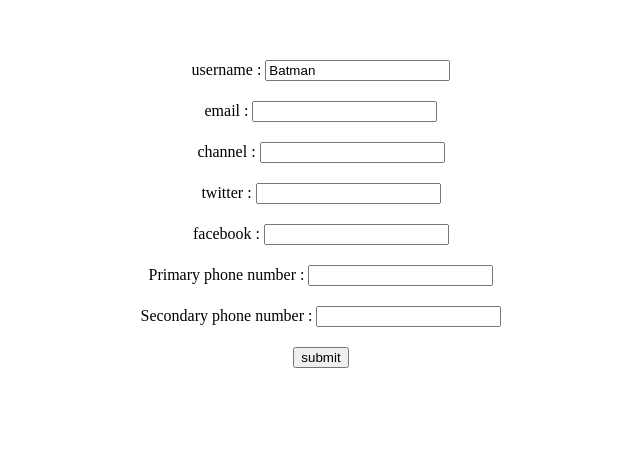
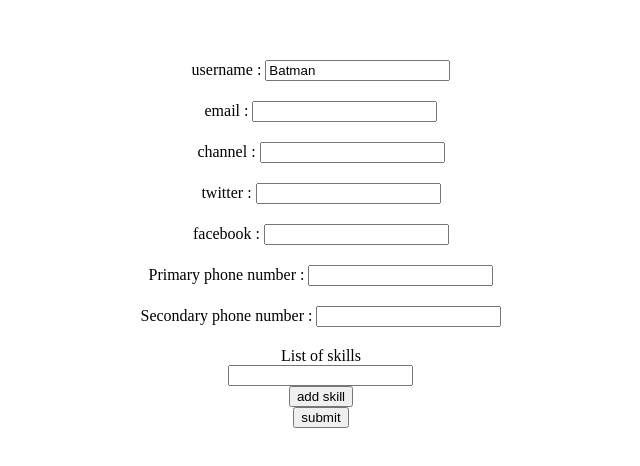
Before and after one commit to Manoranjan-parida247/React-Hook-Form, a React (Vite) app: page / in a window 1280 px wide. Shown: the top 466 px of the page, without its empty margins (319-959 px from the left). Built offline with nearby package versions, Linux system fonts and the light colour scheme.

Commit message:
React Hook Form Tutorial - 15 - Dynamic Fields

```diff
--- a/src/Youtube.jsx
+++ b/src/Youtube.jsx
@@ -1,17 +1,18 @@
 import React from 'react'
-import { useForm } from 'react-hook-form'
+import { useForm, useFieldArray } from 'react-hook-form'
 import { DevTool } from '@hookform/devtools';
 const Youtube = () => {
     const form = useForm({
-        defaultValues:{
-            username:"Batman",
-            email:"",
-            channel:"",
-            social:{
+        defaultValues: {
+            username: "Batman",
+            email: "",
+            channel: "",
+            social: {
                 twitter: "",
                 facebook: ""
             },
             phoneNumbers: ["", ""],
+            skills: [{ skill: "" }]
         }
     });
     console.log(form)
@@ -19,6 +20,11 @@ const Youtube = () => {
     const { register, control, handleSubmit, formState } = form;
 
     const { errors } = formState
+
+    const { fields, append, remove } = useFieldArray({
+        name: "skills",
+        control
+    })
 
     // define a function which should be called when submit button is pressed
     //destructre the function handleSubmit
@@ -51,8 +57,8 @@ const Youtube = () => {
                             notAdmin: (fieldValue) => {
                                 return (fieldValue !== "admin@example.com" || "Enter a disfferent email address!");
                             },
-                            notBlackListed: (fieldValue) =>{
-                               return !fieldValue.endsWith("baddomain.com") || "This domain is not supported";
+                            notBlackListed: (fieldValue) => {
+                                return !fieldValue.endsWith("baddomain.com") || "This domain is not supported";
                             }
                         }
                     })} />
@@ -89,6 +95,27 @@ const Youtube = () => {
                     <label htmlFor='secondary-phone'>Secondary phone number : </label>
                     <input type='text' id='secondary-phone' {...register("phoneNumbers.1")} />
                 </div>
+                <div>
+                    <label>List of skills</label>
+                    <div>
+                        {
+                            fields.map((field, index) => {
+                                return (
+                                    <div key={field.id}>
+                                        <input type='text' {...register(`skills.${index}.skill`)} />
+                                        {
+                                            index > 0 && (
+                                                <button type='button' onClick={()=> remove(index)}>remove</button>
+                                            )
+                                        }
+                                    </div>
+                                )
+                            })
+                        }
+
+                        <button type='button'  onClick={() => append({skill: ""})}>add skill</button>
+                    </div>
+                </div>
                 <button>submit</button>
             </form>
             <DevTool control={control} />
```
